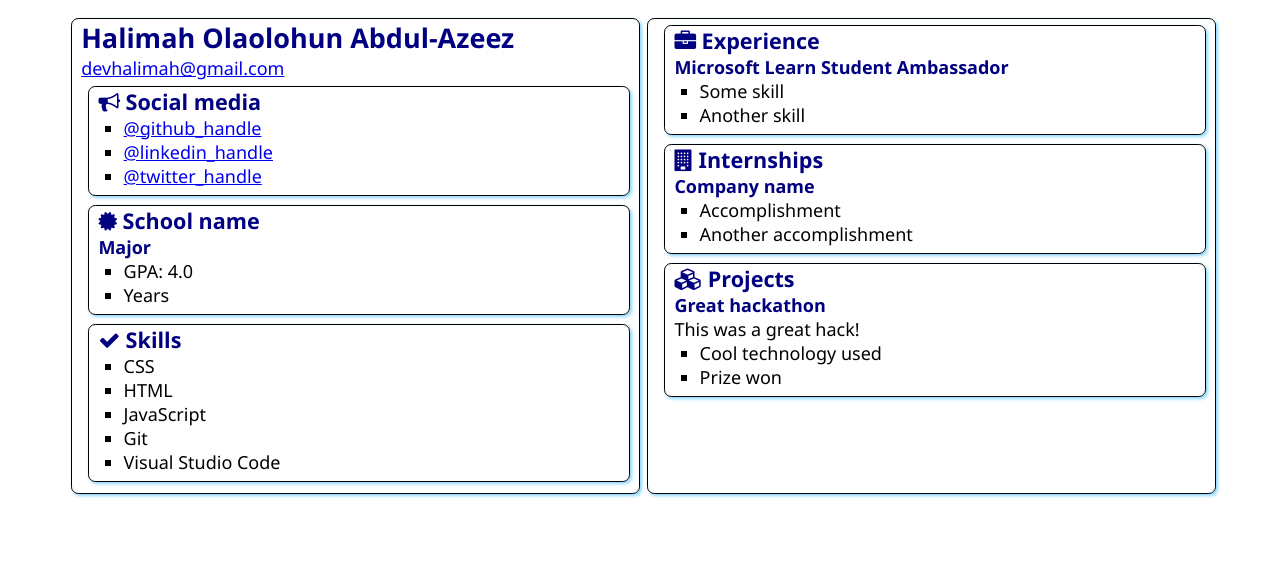
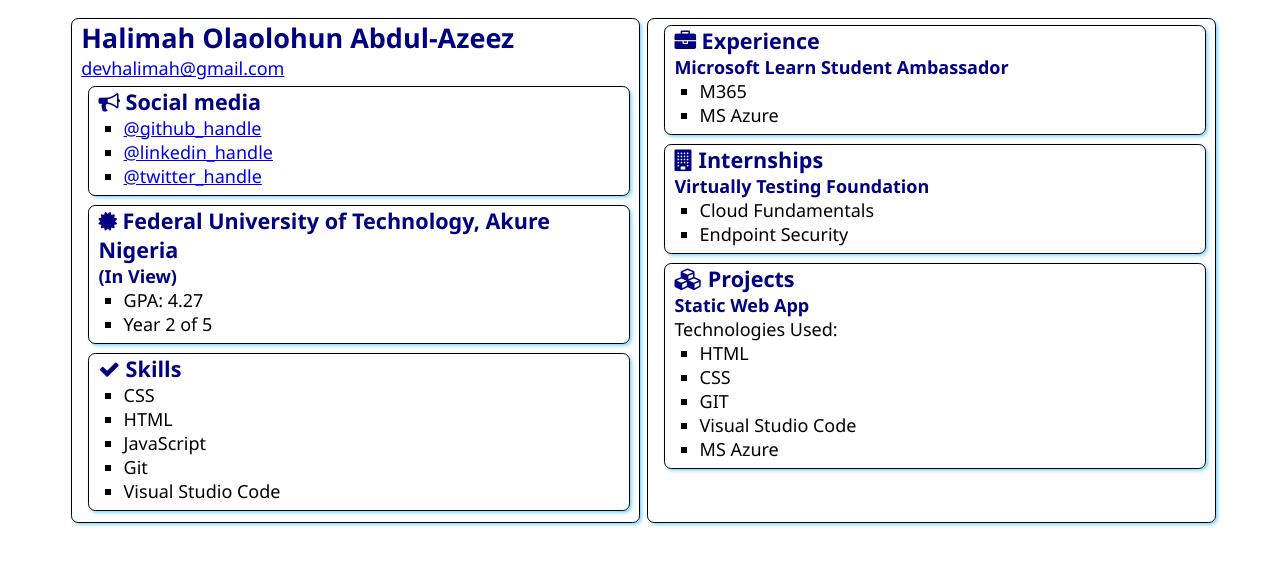
Before and after one commit to devhalimah/SATechnicalOnboarding, a plain HTML site: page src/index.html in a window 1280 px wide. Drawn offline with Linux system fonts and the light colour scheme.

Commit message:
Customized Template

```diff
--- a/src/index.html
+++ b/src/index.html
@@ -21,9 +21,9 @@
                     Social media
                 </h2>
                 <ul>
-                    <li><a href="https://github.com/<handle>">@github_handle</a></li>
-                    <li><a href="https://linkedin.com/in/<handle>">@linkedin_handle</a></li>
-                    <li><a href="https://twitter.com/<handle>">@twitter_handle</a></li>
+                    <li><a href="https://github.com/devhalimah">@github_handle</a></li>
+                    <li><a href="https://linkedin.com/in/halimah1696">@linkedin_handle</a></li>
+                    <li><a href="https://twitter.com/halimah1696">@twitter_handle</a></li>
                 </ul>
             </section>
 
@@ -31,12 +31,12 @@
                 <div class="education">
                     <h2>
                         <i class="fa fa-certificate" aria-hidden="true"></i>
-                        School name
+                        Federal University of Technology, Akure Nigeria
                     </h2>
-                    <h3>Major</h3>
+                    <h3>(In View)</h3>
                     <ul>
-                        <li>GPA: 4.0</li>
-                        <li>Years</li>
+                        <li>GPA: 4.27</li>
+                        <li>Year 2 of 5</li>
                     </ul>
                 </div>
             </section>
@@ -63,8 +63,8 @@
                 </h2>
                 <h3>Microsoft Learn Student Ambassador</h3>
                 <ul>
-                    <li>Some skill</li>
-                    <li>Another skill</li>
+                    <li>M365</li>
+                    <li>MS Azure</li>
                 </ul>
             </section>
             <section class="box">
@@ -73,10 +73,10 @@
                     Internships
                 </h2>
 
-                <h3>Company name</h3>
+                <h3>Virtually Testing Foundation</h3>
                 <ul>
-                    <li>Accomplishment</li>
-                    <li>Another accomplishment</li>
+                    <li>Cloud Fundamentals</li>
+                    <li>Endpoint Security</li>
                 </ul>
             </section>
             <section class="box">
@@ -85,11 +85,14 @@
                     Projects
                 </h2>
 
-                <h3>Great hackathon</h3>
-                <div>This was a great hack!</div>
+                <h3>Static Web App</h3>
+                <div>Technologies Used:</div>
                 <ul>
-                    <li>Cool technology used</li>
-                    <li>Prize won</li>
+                    <li>HTML</li>
+                    <li>CSS</li>
+                    <li>GIT</li>
+                    <li>Visual Studio Code</li>
+                    <li>MS Azure</li>
                 </ul>
             </section>
         </article>
```
